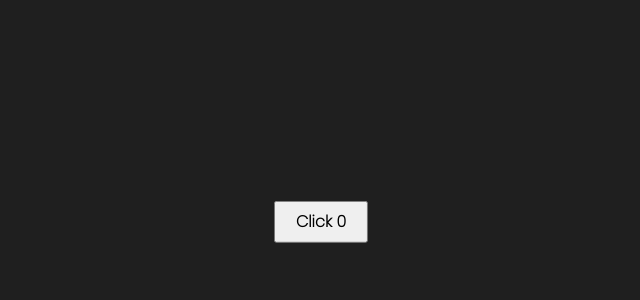
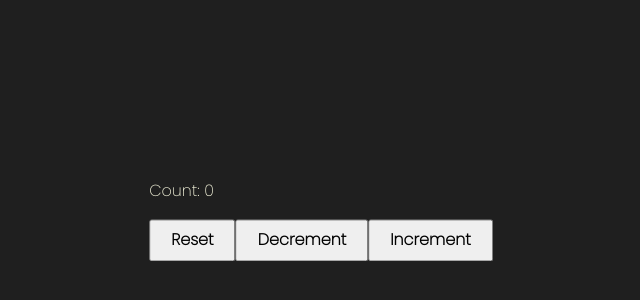
Before and after one commit to renuyarasu/codevolution, a React (Create React App) app: page / in a window 1280 px wide. Shown: the part 178-478 px from the top of the page, without its empty margins (319-959 px from the left). Built offline with nearby package versions, Linux system fonts and the light colour scheme.

Commit message:
useState - with previous state

```diff
--- a/src/components/HookCounter.js
+++ b/src/components/HookCounter.js
@@ -1,10 +1,14 @@
 import React, { useState } from 'react'
 
 function HookCounter() {
-    const [count, setCount] = useState(0)
+    const initialCount = 0
+    const [count, setCount] = useState(initialCount)
     return (
         <div>
-            <button onClick={() => setCount(count + 1)}>Click {count}</button>
+            Count: {count}<br/><br/>
+            <button onClick={() => setCount(initialCount)}>Reset</button>
+            <button onClick={() => setCount(count + 1)}>Decrement</button>
+            <button onClick={() => setCount(count - 1)}>Increment</button>
         </div>
     )
 }
```
